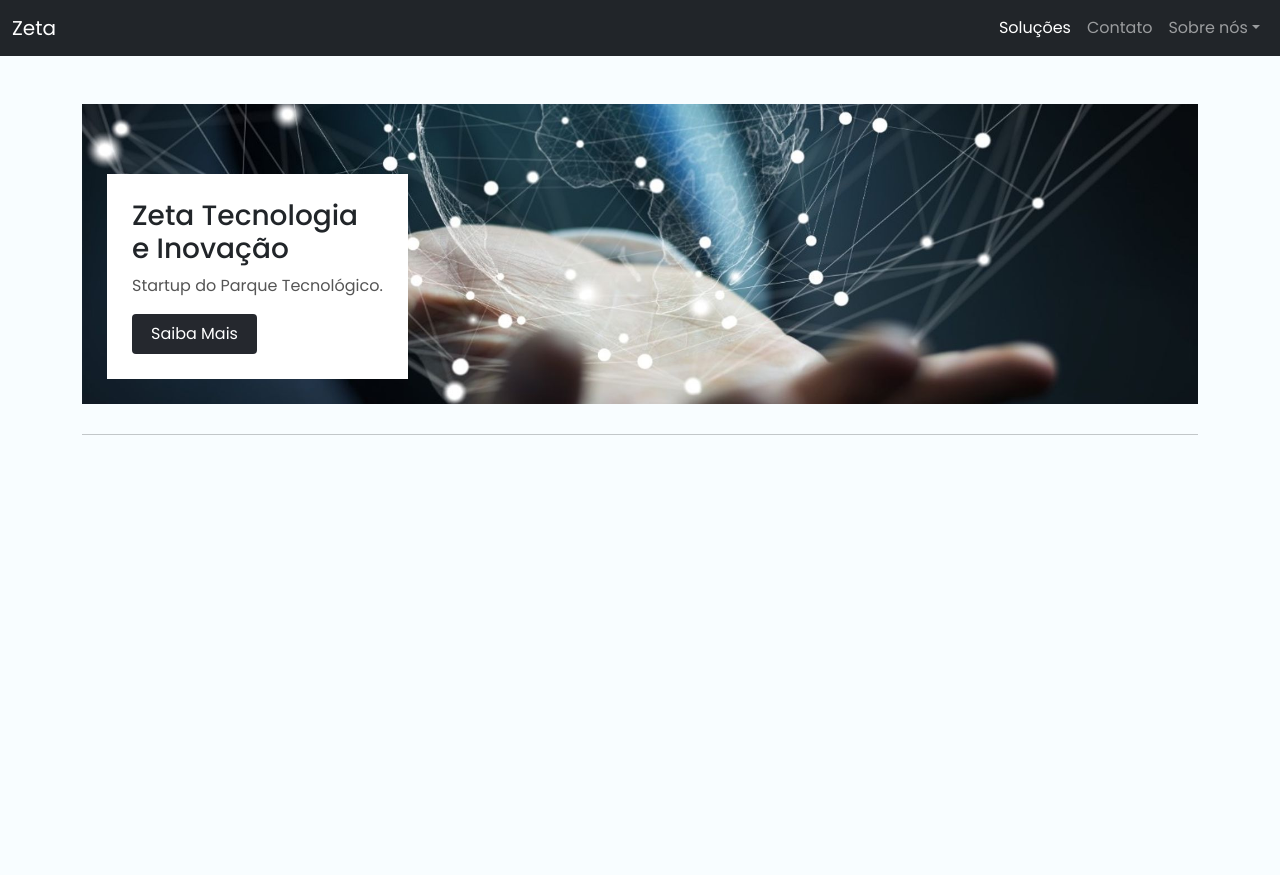
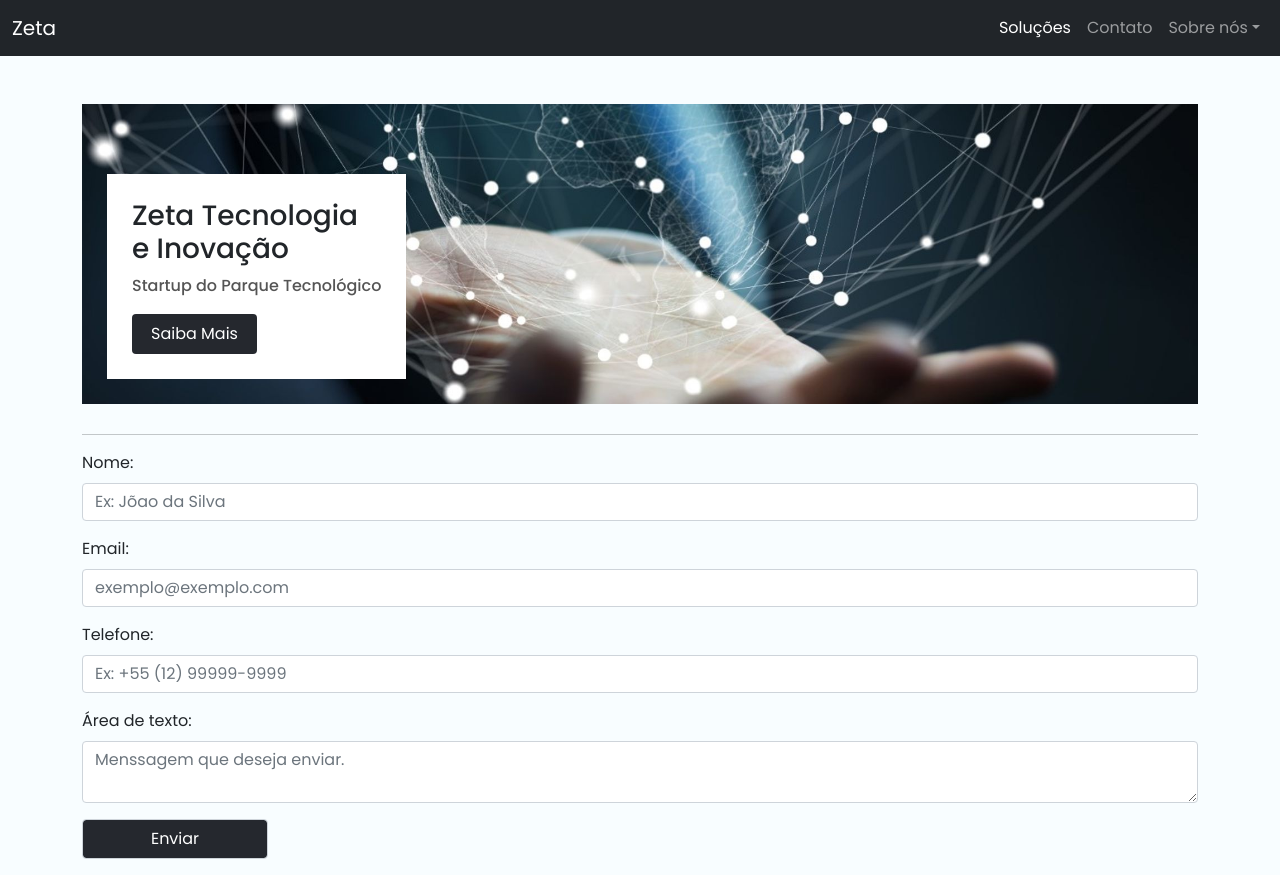
Before and after one commit to seixasluan/frontend-zeta, a React (Vite) app: page / in a window 1280 px wide. Before the commit the page ends 800 px from the top, so only its background shows below. Built offline with nearby package versions, Linux system fonts and the light colour scheme.

Commit message:
add contact area to landing page

```diff
--- a/index.html
+++ b/index.html
@@ -8,7 +8,7 @@
     <link href="https://fonts.googleapis.com/css2?family=Poppins:wght@300;400;500;700&display=swap" rel="stylesheet">
 
     <!-- BOOTSTRAP CSS -->
-    <link href="https://cdn.jsdelivr.net/npm/bootstrap@5.0.2/dist/css/bootstrap.min.css" rel="stylesheet" integrity="sha384-EVSTQN3/azprG1Anm3QDgpJLIm9Nao0Yz1ztcQTwFspd3yD65VohhpuuCOmLASjC" crossorigin="anonymous">
+    <link rel="stylesheet" href="https://cdn.jsdelivr.net/npm/bootstrap@5.1.0/dist/css/bootstrap.min.css"/>
 
     <script src="https://cdn.jsdelivr.net/npm/@popperjs/core@2.9.2/dist/umd/popper.min.js" integrity="sha384-IQsoLXl5PILFhosVNubq5LC7Qb9DXgDA9i+tQ8Zj3iwWAwPtgFTxbJ8NT4GN1R8p" crossorigin="anonymous"></script>
     <script src="https://cdn.jsdelivr.net/npm/bootstrap@5.0.2/dist/js/bootstrap.min.js" integrity="sha384-cVKIPhGWiC2Al4u+LWgxfKTRIcfu0JTxR+EQDz/bgldoEyl4H0zUF0QKbrJ0EcQF" crossorigin="anonymous"></script>
--- a/package.json
+++ b/package.json
@@ -9,8 +9,11 @@
     "preview": "vite preview"
   },
   "dependencies": {
+    "bootstrap": "^5.2.3",
     "react": "^18.2.0",
     "react-dom": "^18.2.0",
+    "react-router-dom": "^6.8.1",
+    "reactstrap": "^9.1.6",
     "styled-components": "^5.3.6"
   },
   "devDependencies": {
--- /dev/null
+++ b/src/organisms/Contato/index.tsx
@@ -0,0 +1,67 @@
+import React from 'react';
+import { Col, Button, Form, FormGroup, Input, Label } from 'reactstrap';
+
+const Contato = () => {
+    return (
+        <Form>
+            <FormGroup>
+                <Label for="Name">
+                    Nome:
+                </Label>
+                <Input
+                    id='Name'
+                    name='Name'
+                    placeholder='Ex: Jõao da Silva'
+                />
+            </FormGroup>
+            <FormGroup>
+                <Label for="Email">
+                    Email:
+                </Label>
+                <Input
+                    id="Email"
+                    name="Email"
+                    placeholder="exemplo@exemplo.com"
+                    type="email"
+                />
+            </FormGroup>
+            <FormGroup>
+                <Label for="Telephone">
+                    Telefone:
+                </Label>
+                <Input
+                    id="Telephone"
+                    name="Telephone"
+                    placeholder="Ex: +55 (12) 99999-9999"
+                    type="tel"
+                />
+            </FormGroup>
+            <FormGroup row>
+                <Label for="Message">
+                    Área de texto:
+                </Label>
+                <Col sm={12}>
+                    <Input
+                        id="TextArea"
+                        name="TextArea"
+                        placeholder="Menssagem que deseja enviar."
+                        type="textarea"
+                    />
+                </Col>
+            </FormGroup>
+            <FormGroup>
+                <Col xs={2}>
+                    <Input
+                        id="Button"
+                        name='Button'
+                        type='button'
+                        value='Enviar'
+                        className='b1'
+                    />
+                </Col>
+            </FormGroup>
+        </Form>
+    );
+}
+
+export default Contato;
--- a/src/organisms/Header/index.tsx
+++ b/src/organisms/Header/index.tsx
@@ -19,9 +19,9 @@ const Header = () => {
                         <a className="nav-link dropdown-toggle" href="#" id="navbarDropdown" role="button" data-bs-toggle="dropdown" aria-expanded="false">
                             Sobre nós
                         </a>
-                    <ul className="dropdown-menu" aria-labelledby="navbarDropdown">
-                        <li><a className="dropdown-item" href="#">Quem Somos</a></li>
-                        <li><a className="dropdown-item" href="#">Missão e Valores</a></li>
+                        <ul className="dropdown-menu pr-10" aria-labelledby="navbarDropdown">
+                            <li><a className="dropdown-item " href="#">Quem Somos</a></li>
+                            <li><a className="dropdown-item " href="#">Missão e Valores</a></li>
                         </ul>
                     </li>
                 </ul>
--- a/src/organisms/Main/Main.tsx
+++ b/src/organisms/Main/Main.tsx
@@ -1,4 +1,4 @@
-
+import Contato from "../Contato";
 
 const Main = () => {
     return(
@@ -9,11 +9,12 @@ const Main = () => {
                 <div className="main-image center-image">
                     <div className="main-image-info">
                         <h3>Zeta Tecnologia <br/> e Inovação</h3>
-                        <p className="secondary-color">Startup do Parque Tecnológico.</p>
+                        <p className="secondary-color">Startup do Parque Tecnológico</p>
                         <a href=""className="btn">Saiba Mais</a>
                     </div>
                 </div>
             <hr />
+            <Contato/>
             </div>
         </section>
 
--- a/src/styles/global.ts
+++ b/src/styles/global.ts
@@ -35,6 +35,18 @@ const globalStyle = createGlobalStyle`
     color: #fff;
    }
 
+   .b1 {
+      text-decoration: none;
+      background-color: #25282E;
+      color: #FFF;
+      padding: 7px 18px;
+   }
+
+   .b1:hover{
+      background-color: #333;
+      color: #fff;
+     }
+
 //    IMAGES
 
  .main-image{
@@ -52,18 +64,13 @@ const globalStyle = createGlobalStyle`
 
  .main-image-info{
     background-color: #fff;
+    font-weight: 500;
     padding: 25px;
     position: absolute;
     left: 25px;
     bottom: 25px;
  }
 
-
-
-
-
-
-
 `
 
 export default globalStyle;
```
Also changed, not shown: src/main.tsx (+15 -0 lines), 2 other files (tests, documents, lock files or other folders). Lines whose indentation alone changed are shown as unchanged.
